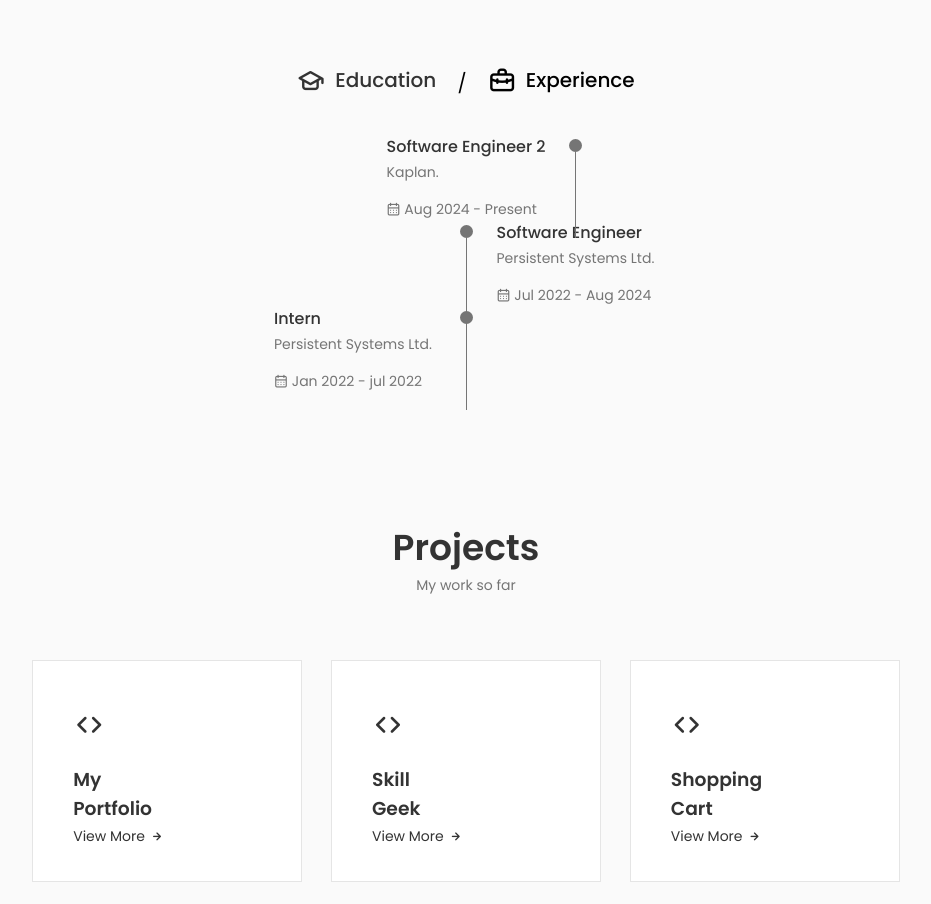
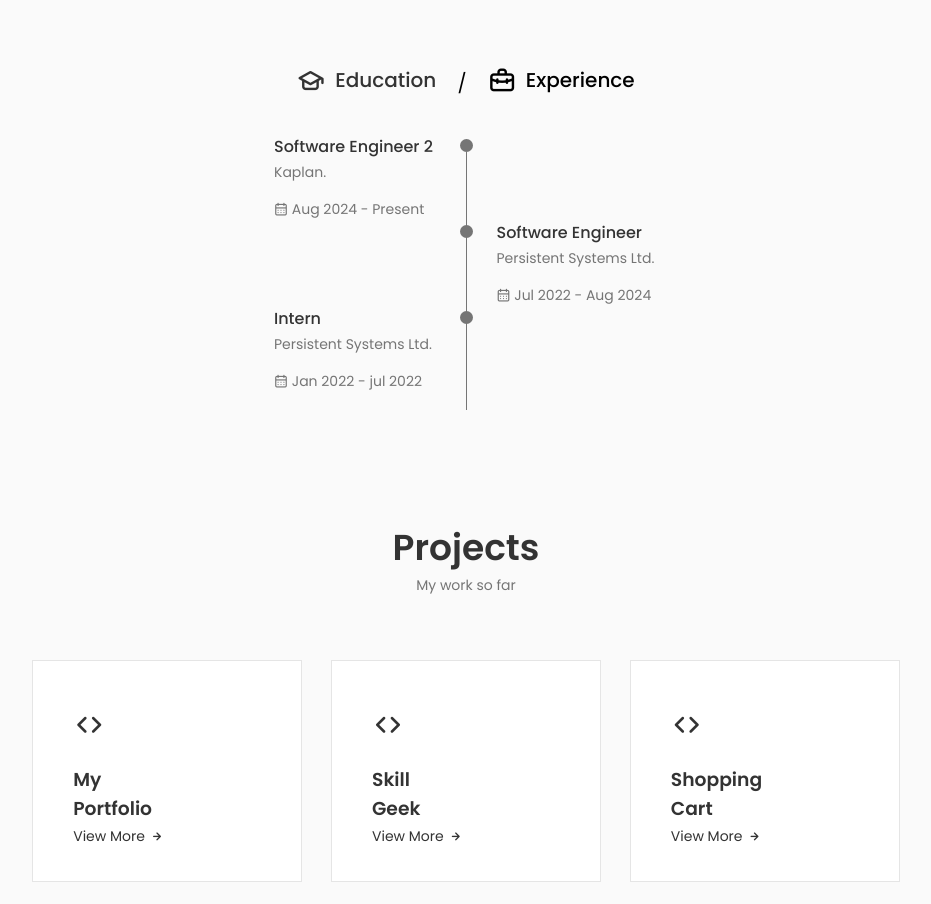
Before and after one commit to Sudhanv4/My-Portfolio-Website, a React (Create React App) app: page / in a window 1280 px wide. Shown: the part 2340-3244 px from the top of the page, without its empty margins (174-1105 px from the left). Built offline with nearby package versions, Linux system fonts and the light colour scheme.

Commit message:
update exp final

```diff
--- a/src/components/qualification/Qualification.jsx
+++ b/src/components/qualification/Qualification.jsx
@@ -81,7 +81,6 @@ const Qualification = () => {
                     <div className={qual===1?"qualification__content qualification__content-active":"qualification__content"}>
 
                     <div className="qualification__data">
-                            <div></div>
 
                             <div>
                                 <h3 className="qualification__title">Software Engineer 2</h3>
@@ -95,6 +94,8 @@ const Qualification = () => {
                                 <span className="qualification__rounder"></span>
                                 <span className="qualification__line"></span>
                             </div>
+                            <div></div>
+
                         </div>
                         <div className="qualification__data">
                             <div></div>
```
